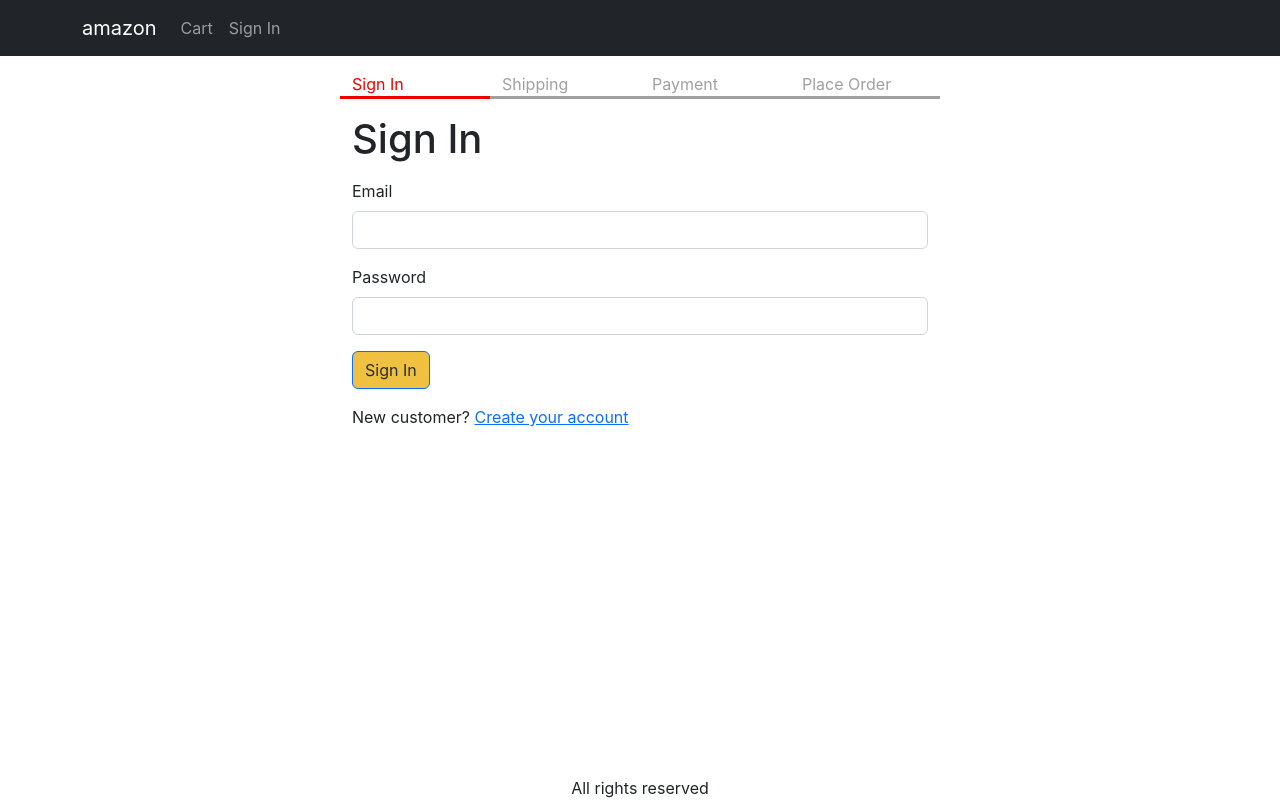
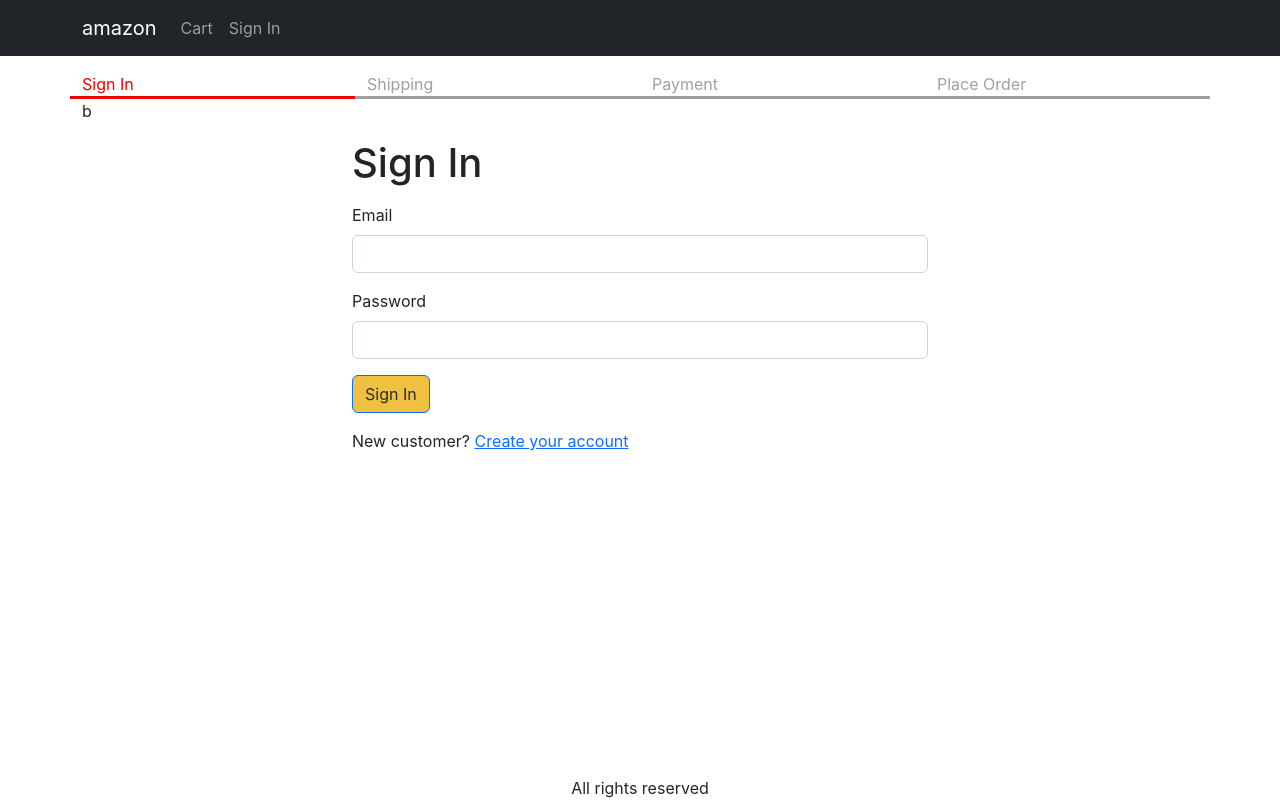
Before and after one commit to rostikkkkk/mern-shop, a React (Create React App) app in the folder frontend/: page /signin in a window 1280 px wide. Built offline with nearby package versions, Linux system fonts and the light colour scheme.

Commit message:
added shipping screen, defined styles for checkout steps, added new action for save shipping address

```diff
--- a/frontend/src/screens/SigninScreen.js
+++ b/frontend/src/screens/SigninScreen.js
@@ -43,11 +43,12 @@ export default function SigninScreen() {
   }, [navigate, redirect, userInfo]);
 
   return (
+    <div>
+      <CheckoutSteps step1 /> b
       <Container className="small-container mt-3">
         <Helmet>
           <title>Sign In</title>
         </Helmet>
-      <CheckoutSteps step1></CheckoutSteps>
         <h1 className="my-3">Sign In</h1>
         <Form onSubmit={submitHandler}>
           <Form.Group
@@ -75,5 +76,6 @@ export default function SigninScreen() {
           </div>
         </Form>
       </Container>
+    </div>
   );
 }
```
Lines whose indentation alone changed are shown as unchanged.
